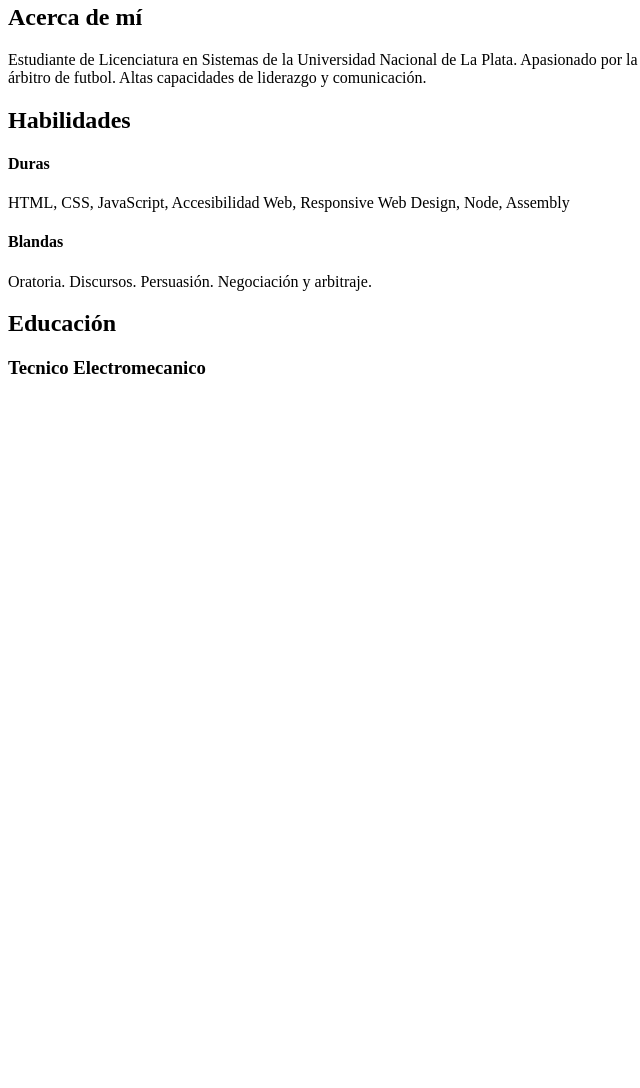
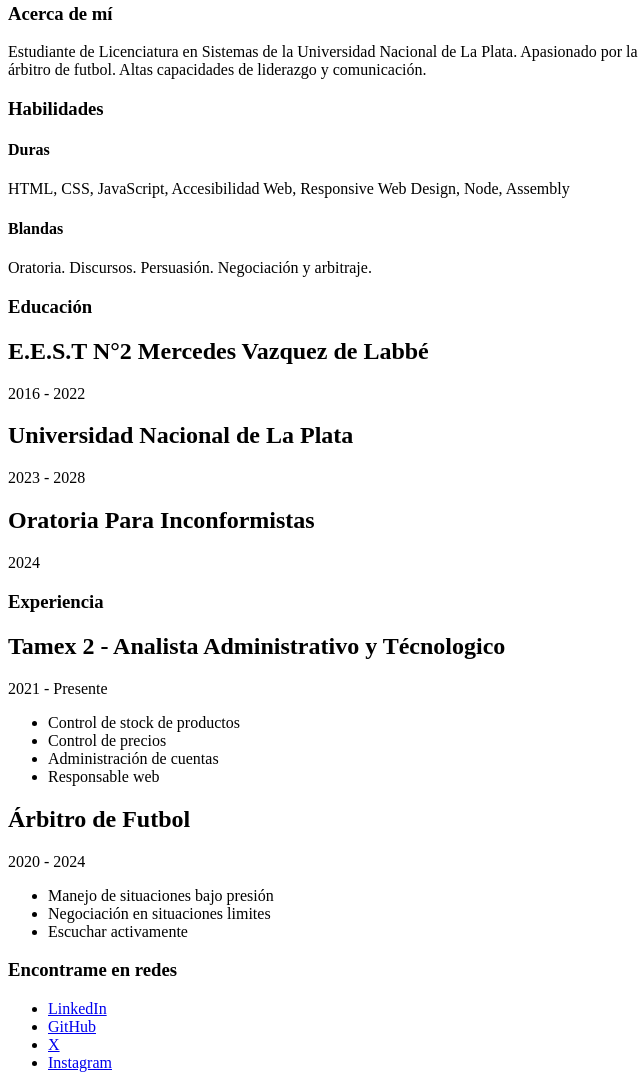
Before and after one commit to JuampiConejera/Single-page-CV, a plain HTML site: page index.html in a window 1280 px wide. Shown: the part 263-1351 px from the top of the page, without its empty margins (0-640 px from the left). Before the commit the page ends 800 px from the top, so only its background shows below. Drawn offline with Linux system fonts and the light colour scheme.

Commit message:
Update index.html

```diff
--- a/index.html
+++ b/index.html
@@ -23,7 +23,7 @@
             </article>
         </section>
         <section>
-            <h2>Acerca de mí</h2>
+            <h3>Acerca de mí</h3>
             <p>Estudiante de Licenciatura en Sistemas de la Universidad Nacional de La Plata.
                 Apasionado por la tecnología. Montando mis propios proyectos desde pequeño.
                 Siempre en movimiento.
@@ -31,7 +31,7 @@
             </p>
         </section>
         <section>
-            <h2>Habilidades</h2>
+            <h3>Habilidades</h3>
             <article>
                 <h4>Duras</h4>
                     <p>HTML, CSS, JavaScript, Accesibilidad Web, Responsive Web Design, Node, Assembly</p>
@@ -40,11 +40,55 @@
             </article>
         </section>
         <section>
-            <h2>Educación</h2>
+            <h3>Educación</h3>
             <article>
                 <article>
-                    <h3>Tecnico Electromecanico</h3>
+                    <h2>E.E.S.T N°2 Mercedes Vazquez de Labbé</h2>
+                    <p>2016 - 2022</p>
                 </article>
+                <article>
+                    <h2>Universidad Nacional de La Plata</h2>
+                    <p>2023 - 2028</p>
+                </article>
+                <article>
+                    <h2>Oratoria Para Inconformistas</h2>
+                    <p>2024</p>
+                </article>
+            </article>
+        </section>
+        <section>
+            <h3>Experiencia</h3>
+            <article>
+                <article>
+                    <h2>Tamex 2 - Analista Administrativo y Técnologico</h2>
+                    <p>2021 - Presente</p>
+                    <ul>
+                        <li>Control de stock de productos</li>
+                        <li>Control de precios</li>
+                        <li>Administración de cuentas</li>
+                        <li>Responsable web</li>
+                    </ul>
+                </article>
+                <article>
+                    <h2>Árbitro de Futbol</h2>
+                    <p>2020 - 2024</p>
+                    <ul>
+                        <li>Manejo de situaciones bajo presión</li>
+                        <li>Negociación en situaciones limites</li>
+                        <li>Escuchar activamente</li>
+                    </ul>
+                </article>
+            </article>
+        </section>
+        <section>
+            <h3>Encontrame en redes</h3>
+            <article>
+                <ul>
+                    <li><a href="https://www.linkedin.com/in/juampi-conejera/">LinkedIn</a></li>
+                    <li><a href="https://github.com/JuampiConejera">GitHub</a></li>
+                    <li><a href="https://x.com/conejera_juampi">X</a></li>
+                    <li><a href="https://www.instagram.com/juampi_conejera/">Instagram</a></li>
+            </ul>
             </article>
         </section>
     </main>
```
